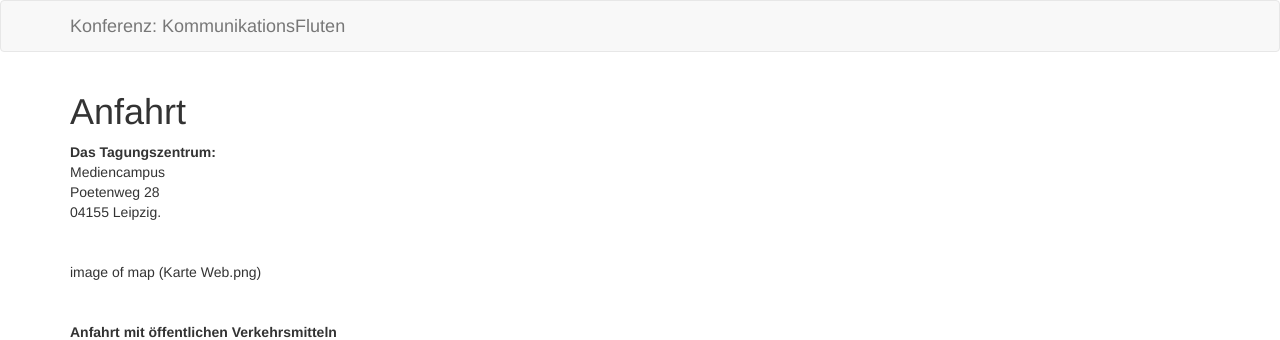
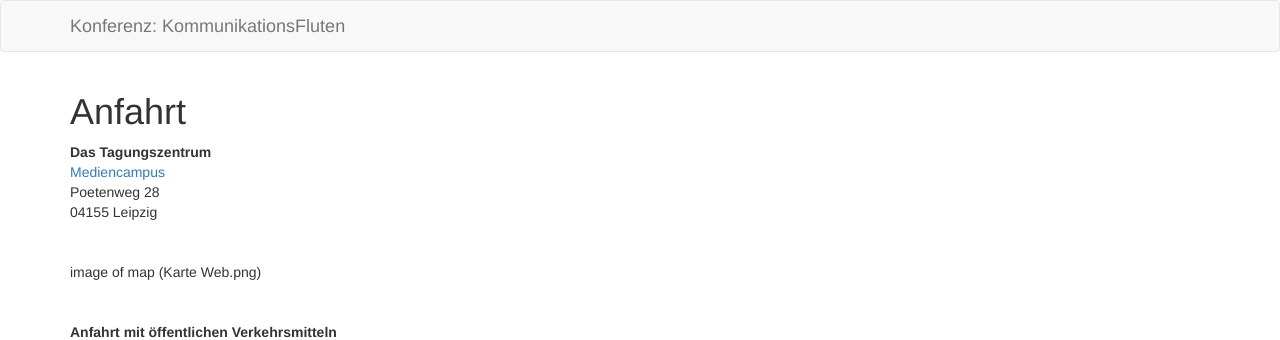
Before and after one commit to susedev/test, a Jekyll site: the page built from anfahrt.html, in a window 1280 px wide. Shown: the top 340 px of the page. Built offline with Jekyll 4.4.1, drawn with Linux system fonts in a browser that asks for light colours; part of the change alters nothing that is shown.

Commit message:
Edit from JekyllCMS

```diff
--- a/anfahrt.html
+++ b/anfahrt.html
@@ -1,10 +1,10 @@
 ---
 title: Anfahrt
 ---
-<p class="csc-header csc-header-n1"><strong>Das Tagungszentrum:</strong><br />
-Mediencampus<br />
+<p class="csc-header csc-header-n1"><strong>Das Tagungszentrum</strong><br />
+<a href="http://www.mediencampus-villa-ida.de/mediencampus/#">Mediencampus</a><br />
 Poetenweg 28<br />
-04155 Leipzig.</p>
+04155 Leipzig</p>
 
 <p class="csc-header csc-header-n1">&nbsp;</p>
 
```
